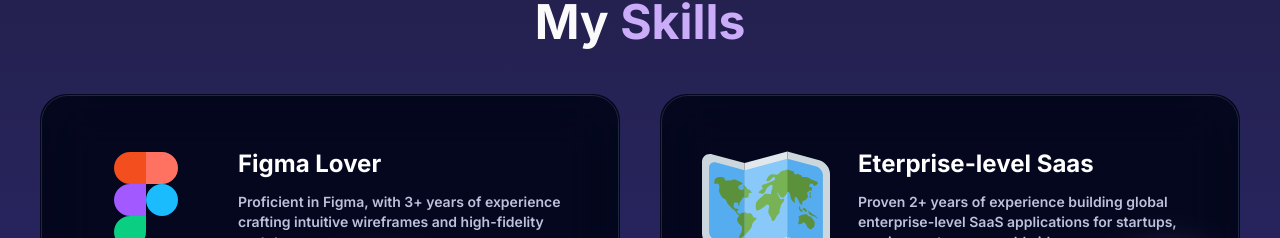
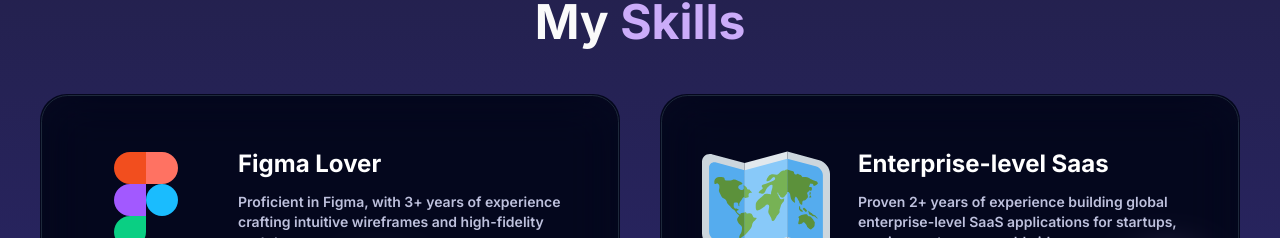
Before and after one commit to JantwiJ/joelvantwi, a Next.js app in the folder portfolio/: page / in a window 1280 px wide. Shown: the part 1995-2233 px from the top of the page. Built offline with nearby package versions, Linux system fonts and the light colour scheme.

Commit message:
Spelling Mistake

```diff
--- a/portfolio/data/index.ts
+++ b/portfolio/data/index.ts
@@ -18,7 +18,7 @@
   },
   {
     id: 2,
-    title: "Eterprise-level Saas",
+    title: "Enterprise-level Saas",
     desc: "Proven 2+ years of experience building global enterprise-level SaaS applications for startups, serving customers worldwide.",
     className: "md:col-span-2", // change to md:col-span-2
     thumbnail: "/map.svg",
```
Also changed, not shown: 1 other file (tests, documents, lock files or other folders).
